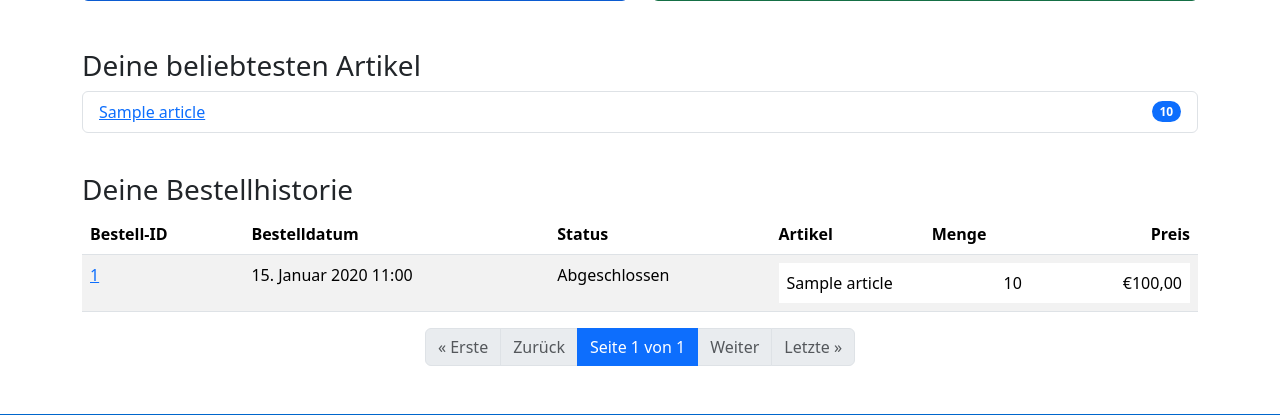
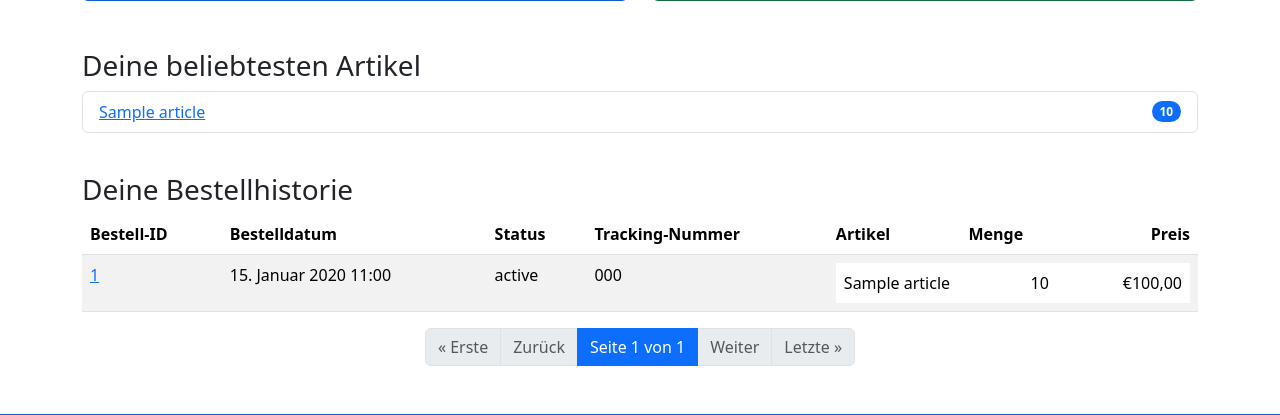
Before and after one commit to W45P85/webshop, a Django app: page /customer_dashboard/ in a window 1280 px wide. Shown: the part 344-759 px from the top of the page. Run offline with Django 5.2, Linux system fonts and the light colour scheme; a user stored in the database is signed in; tables that the repository leaves empty hold one stand-in row (values such as "Sample post"); grey boxes marked "Sample" are stand-in pictures; some libraries are stand-ins or nearby versions.

Commit message:
cart bugfixes and customer dashboard fixes

```diff
--- a/shop/templates/shop/customer_dashboard.html
+++ b/shop/templates/shop/customer_dashboard.html
@@ -47,6 +47,7 @@
                     <th scope="col">Bestell-ID</th>
                     <th scope="col">Bestelldatum</th>
                     <th scope="col">Status</th>
+                    <th scope="col">Tracking-Nummer</th>
                     <th scope="col">Artikel</th>
                     <th scope="col">Menge</th>
                     <th scope="col" class="text-end">Preis</th>
@@ -59,7 +60,14 @@
                             <a href="{% url 'order' id=order.order_id %}">{{ order.order_id }}</a>
                         </td>
                         <td>{{ order.order_date }}</td>
-                        <td>{% if order.done %}Abgeschlossen{% else %}Offen{% endif %}</td>
+                        <td>{{ order.status }}</td>
+                        <td>
+                            {% if order.tracking_number %}
+                                {{ order.tracking_number }}
+                            {% else %}
+                                noch nicht versendet
+                            {% endif %}
+                        </td>
                         <td colspan="3">
                             <table class="table table-borderless mb-0">
                                 <tbody>
--- a/shop/views.py
+++ b/shop/views.py
@@ -314,7 +314,13 @@ def bestellen(request):
             return HttpResponseBadRequest("Invalid cart total format")
 
         order.order_id = order_id
-        # order.done = True
+        order.done = True
+
+        # Log the order status before saving
+        logging.info(f"Updating order {order.id} with order_id: {order.order_id}. Status before save: done={order.done}")
+        order.save()
+        logging.info(f"Order {order.id} saved with status: done={order.done}")
+
         order.save()
 
         paypal_dict = {
@@ -629,7 +635,7 @@ def privacy(request):
 @login_required
 def pending_orders(request):
     # Filter für Bestellungen, die "Pending" sind und eine Adresse haben
-    orders = Order.objects.filter(done=False, address__isnull=False).order_by('-order_date')
+    orders = Order.objects.filter(status='Pending').order_by('-order_date')
 
     if request.method == 'POST':
         form = TrackingNumberForm(request.POST)
@@ -637,9 +643,9 @@ def pending_orders(request):
             order_id = form.cleaned_data['order_id']
             tracking_number = form.cleaned_data['tracking_number']
 
-            # Suche die Bestellung und setze den Status auf "Done" und speichere die Tracking-Nummer
-            order = get_object_or_404(Order, order_id=order_id)
-            order.done = True
+            # Suche die Bestellung und setze den Status auf "sent" und speichere die Tracking-Nummer
+            order = get_object_or_404(Order, order_id=order_id, status='Pending')
+            order.status = 'Sent'
             order.tracking_number = tracking_number  # Stelle sicher, dass das Feld in deinem Modell existiert
             order.save()
 
```
